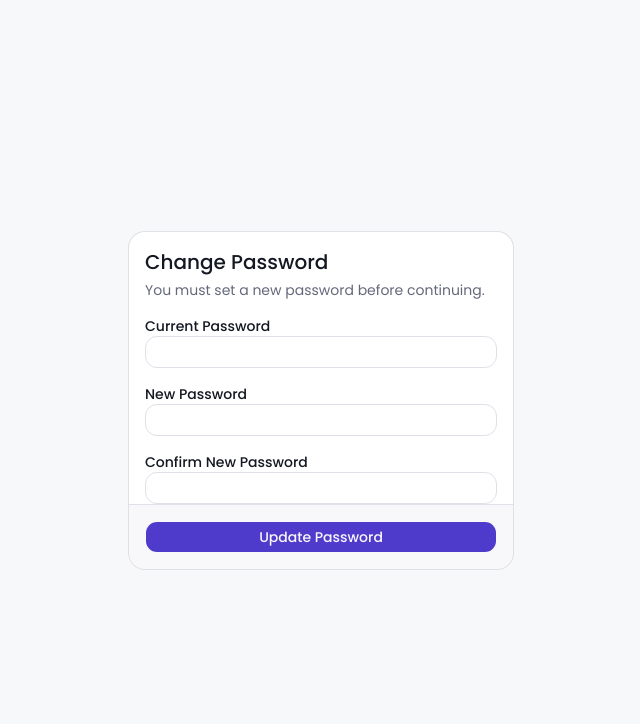
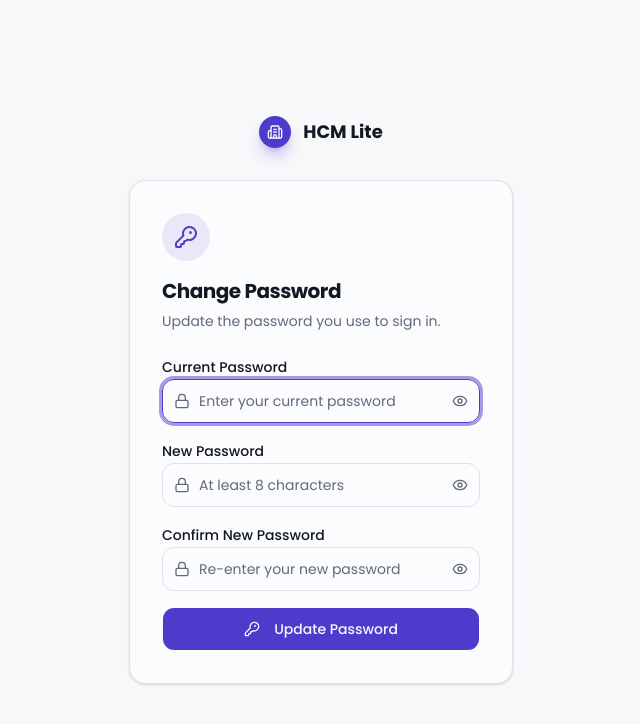
Before and after one commit to Azeef-dev/HCM-Lite-AI, a React (Vite) app in the folder frontend/: page /change-password in a window 1280 px wide. Shown: the top 724 px of the page, without its empty margins (319-959 px from the left). Built offline with nearby package versions, Linux system fonts and the light colour scheme.

Commit message:
fix: enhance ChangePassword component with improved validation and user feedback

```diff
--- a/frontend/src/pages/ChangePassword.jsx
+++ b/frontend/src/pages/ChangePassword.jsx
@@ -3,42 +3,84 @@ import { useNavigate } from "react-router-dom";
 import toast from "react-hot-toast";
 import { authApi } from "@/lib/api";
 import { useAuth } from "@/context/AuthContext";
-import { validatePassword } from "@/lib/validators";
 import { Button } from "@/components/ui/button";
 import { Input } from "@/components/ui/input";
-import { Card, CardHeader, CardTitle, CardContent, CardFooter } from "@/components/ui/card";
-import { redirectByRole } from "./Login";
+import Logo from "@/components/Logo";
+import { redirectByRole } from "@/pages/Login";
+import { Lock, Loader2, KeyRound, Eye, EyeOff, ShieldAlert, Check } from "lucide-react";
+import { validatePassword } from "@/lib/validators";
+
+function PasswordField({ label, value, onChange, placeholder, error, autoFocus }) {
+    const [show, setShow] = useState(false);
+    return (
+        <div className="space-y-1.5">
+            <label className="text-sm font-medium">{label}</label>
+            <div className="relative">
+                <Lock className="absolute left-3 top-1/2 -translate-y-1/2 h-4 w-4 text-muted-foreground" />
+                <Input
+                    type={show ? "text" : "password"}
+                    value={value}
+                    onChange={onChange}
+                    placeholder={placeholder}
+                    className="pl-9 pr-9 h-11"
+                    autoFocus={autoFocus}
+                />
+                <button
+                    type="button"
+                    onClick={() => setShow((s) => !s)}
+                    className="absolute right-3 top-1/2 -translate-y-1/2 text-muted-foreground hover:text-foreground"
+                    tabIndex={-1}
+                >
+                    {show ? <EyeOff className="h-4 w-4" /> : <Eye className="h-4 w-4" />}
+                </button>
+            </div>
+            {error && <p className="text-xs text-destructive">{error}</p>}
+        </div>
+    );
+}
 
 export default function ChangePassword() {
-    const { user, refresh } = useAuth();
     const navigate = useNavigate();
-    const [form, setForm] = useState({ currentPassword: "", newPassword: "", confirmPassword: "" });
+    const { user } = useAuth();
+    const forced = Boolean(user?.mustChangePassword);
+
+    const [currentPassword, setCurrentPassword] = useState("");
+    const [newPassword, setNewPassword] = useState("");
+    const [confirmPassword, setConfirmPassword] = useState("");
     const [errors, setErrors] = useState({});
     const [submitting, setSubmitting] = useState(false);
 
-    function handleChange(e) {
-        setForm((f) => ({ ...f, [e.target.name]: e.target.value }));
+    const requirements = [
+        { label: "At least 8 characters", met: newPassword.length >= 8 },
+        { label: "No spaces", met: newPassword.length > 0 && !newPassword.includes(" ") },
+        { label: "Matches confirmation", met: newPassword.length > 0 && newPassword === confirmPassword },
+    ];
+
+    function validate() {
+        const next = {};
+        if (!currentPassword) next.currentPassword = "Current password is required";
+        const pwErr = validatePassword(newPassword);
+        if (pwErr) next.newPassword = pwErr;
+        if (newPassword !== confirmPassword) next.confirmPassword = "Passwords do not match";
+        if (newPassword && currentPassword && newPassword === currentPassword) {
+            next.newPassword = "New password must be different from the current one";
+        }
+        setErrors(next);
+        return Object.keys(next).length === 0;
     }
 
-    function validate() {
-        const e = {};
-        if (!form.currentPassword) e.currentPassword = "Current password is required";
-        const err = validatePassword(form.newPassword, { strong: true });
-        if (err) e.newPassword = err;
-        if (!e.newPassword && form.newPassword !== form.confirmPassword) e.confirmPassword = "Passwords do not match";
-        setErrors(e);
-        return Object.keys(e).length === 0;
-    }
-
-    async function handleSubmit(ev) {
-        ev.preventDefault();
+    async function handleSubmit(e) {
+        e.preventDefault();
         if (!validate()) return;
         setSubmitting(true);
         try {
-            await authApi.changePassword({ currentPassword: form.currentPassword, newPassword: form.newPassword });
+            await authApi.changePassword({ currentPassword, newPassword });
             toast.success("Password changed successfully");
-            const refreshedUser = await refresh();
-            redirectByRole((refreshedUser || user)?.role, navigate);
+            if (user?.role) {
+                redirectByRole(user.role, navigate);
+            } else {
+                navigate("/login", { replace: true });
+            }
         } catch (err) {
             toast.error(err.message || "Failed to change password");
         } finally {
@@ -48,34 +90,76 @@ export default function ChangePassword() {
 
     return (
         <div className="min-h-screen flex items-center justify-center bg-muted/40 px-4">
-            <Card className="w-full max-w-sm">
-                <CardHeader>
-                    <CardTitle className="text-xl">Change Password</CardTitle>
-                    <p className="text-sm text-muted-foreground">You must set a new password before continuing.</p>
-                </CardHeader>
-                <form onSubmit={handleSubmit}>
-                    <CardContent className="space-y-4">
-                        <Field label="Current Password" name="currentPassword" type="password" value={form.currentPassword} onChange={handleChange} error={errors.currentPassword} />
-                        <Field label="New Password" name="newPassword" type="password" value={form.newPassword} onChange={handleChange} error={errors.newPassword} />
-                        <Field label="Confirm New Password" name="confirmPassword" type="password" value={form.confirmPassword} onChange={handleChange} error={errors.confirmPassword} />
-                    </CardContent>
-                    <CardFooter>
-                        <Button type="submit" className="w-full" disabled={submitting}>
-                            {submitting ? "Updating…" : "Update Password"}
+            <div className="w-full max-w-sm">
+                <div className="flex items-center gap-3 mb-8 justify-center">
+                    <Logo size="sm" />
+                    <span className="text-lg font-bold">HCM Lite</span>
+                </div>
+
+                <div className="bg-background border rounded-2xl shadow-sm p-6 sm:p-8">
+                    <div className="h-12 w-12 rounded-full bg-primary/10 text-primary flex items-center justify-center mb-4">
+                        <KeyRound className="h-6 w-6" />
+                    </div>
+                    <h1 className="text-xl font-bold tracking-tight">Change Password</h1>
+                    <p className="text-sm text-muted-foreground mt-1.5">
+                        {forced
+                            ? "You must set a new password before continuing."
+                            : "Update the password you use to sign in."}
+                    </p>
+
+                    {forced && (
+                        <div className="mt-4 flex items-start gap-2.5 rounded-xl border border-amber-500/30 bg-amber-500/10 px-3.5 py-3">
+                            <ShieldAlert className="h-4 w-4 text-amber-600 shrink-0 mt-0.5" />
+                            <p className="text-xs text-amber-700 dark:text-amber-400">
+                                This account was created with a temporary password. Set your own password to continue using HCM Lite.
+                            </p>
+                        </div>
+                    )}
+
+                    <form onSubmit={handleSubmit} className="space-y-4 mt-6">
+                        <PasswordField
+                            label="Current Password"
+                            value={currentPassword}
+                            onChange={(e) => { setCurrentPassword(e.target.value); setErrors((p) => ({ ...p, currentPassword: undefined })); }}
+                            placeholder="Enter your current password"
+                            error={errors.currentPassword}
+                            autoFocus
+                        />
+
+                        <PasswordField
+                            label="New Password"
+                            value={newPassword}
+                            onChange={(e) => { setNewPassword(e.target.value); setErrors((p) => ({ ...p, newPassword: undefined })); }}
+                            placeholder="At least 8 characters"
+                            error={errors.newPassword}
+                        />
+
+                        <PasswordField
+                            label="Confirm New Password"
+                            value={confirmPassword}
+                            onChange={(e) => { setConfirmPassword(e.target.value); setErrors((p) => ({ ...p, confirmPassword: undefined })); }}
+                            placeholder="Re-enter your new password"
+                            error={errors.confirmPassword}
+                        />
+
+                        {newPassword.length > 0 && (
+                            <ul className="space-y-1 pt-1">
+                                {requirements.map((r) => (
+                                    <li key={r.label} className="flex items-center gap-1.5 text-xs">
+                                        <Check className={r.met ? "h-3.5 w-3.5 text-emerald-600" : "h-3.5 w-3.5 text-muted-foreground/40"} />
+                                        <span className={r.met ? "text-foreground" : "text-muted-foreground"}>{r.label}</span>
+                                    </li>
+                                ))}
+                            </ul>
+                        )}
+
+                        <Button type="submit" className="w-full h-11" disabled={submitting}>
+                            {submitting ? <Loader2 className="h-4 w-4 mr-2 animate-spin" /> : <KeyRound className="h-4 w-4 mr-2" />}
+                            Update Password
                         </Button>
-                    </CardFooter>
-                </form>
-            </Card>
+                    </form>
+                </div>
+            </div>
         </div>
     );
 }
-
-function Field({ label, name, value, onChange, error, type = "text" }) {
-    return (
-        <div className="space-y-1">
-            <label className="text-sm font-medium" htmlFor={name}>{label}</label>
-            <Input id={name} name={name} type={type} value={value} onChange={onChange} autoComplete="new-password" />
-            {error && <p className="text-xs text-red-500">{error}</p>}
-        </div>
-    );
-}
```
